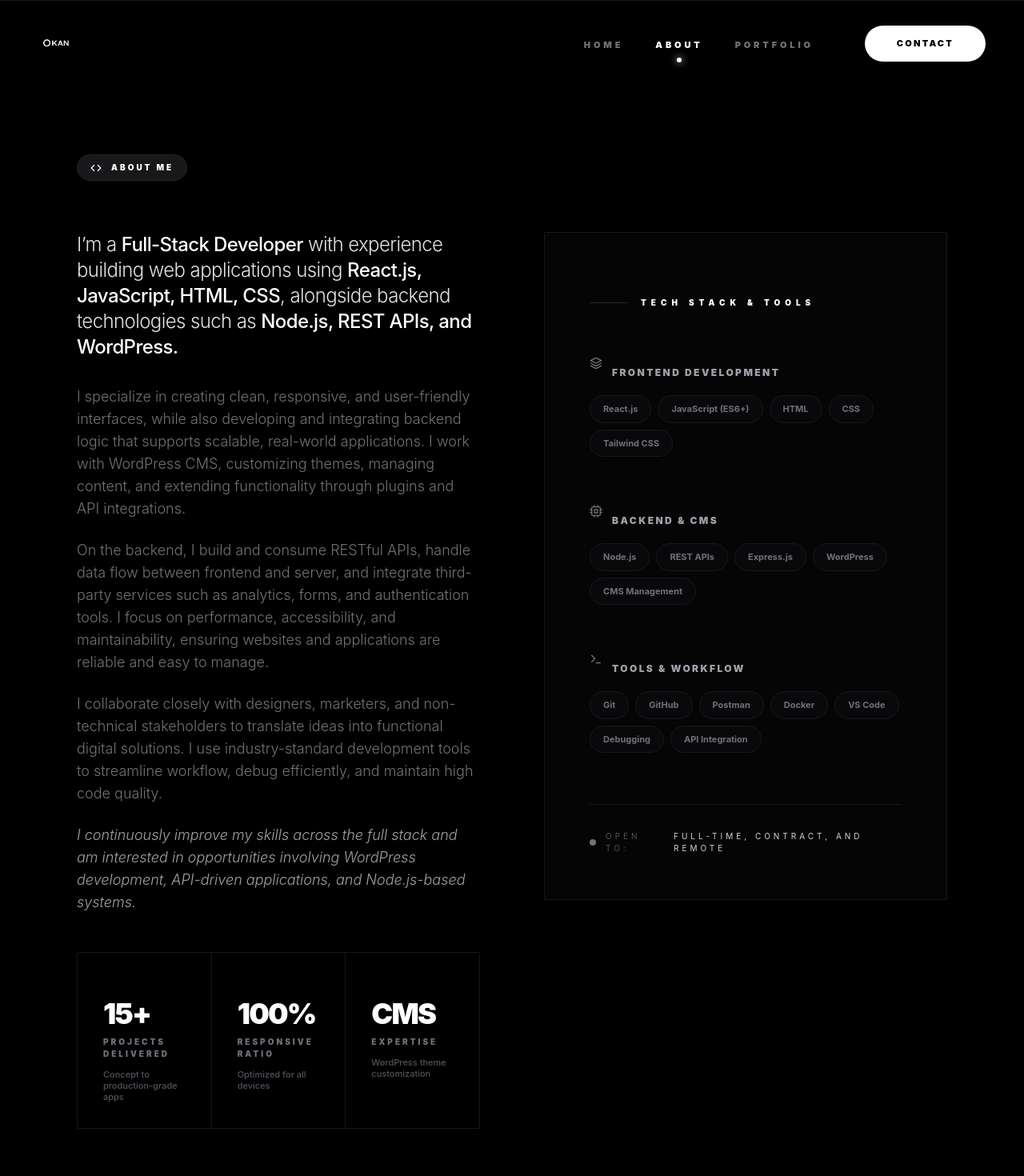
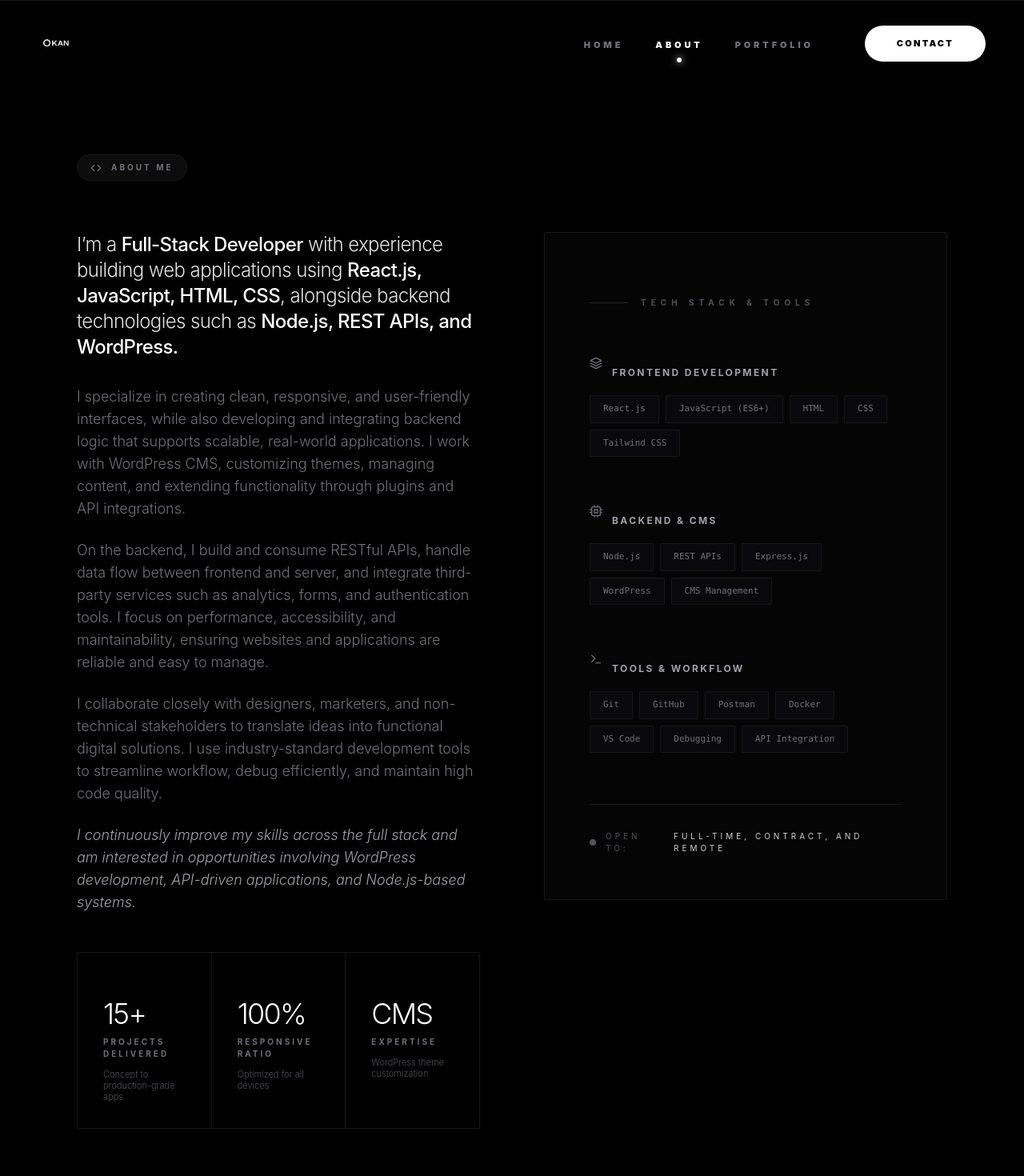
Before and after one commit to Perpetualisi/Isi-Portfolio2, a React (Vite) app: page /about in a window 1280 px wide. Shown: the top 1470 px of the page at 80% size. Built offline with nearby package versions, Linux system fonts and the light colour scheme.

Commit message:
feat: enhance About and Portfolio layout with cinematic spacing and larger typography

```diff
--- a/src/Components/About/About.jsx
+++ b/src/Components/About/About.jsx
@@ -1,6 +1,7 @@
-import React, { useRef } from "react";
+import React from "react";
 import { motion, useInView } from "framer-motion";
 import { FiCode, FiLayers, FiTerminal, FiCpu } from "react-icons/fi";
+import { useRef } from "react";
 
 const SKILL_CATEGORIES = [
   {
@@ -28,18 +29,39 @@ const achievements = [
 
 const CinematicParagraph = ({ children, className = "", delay = 0 }) => {
   const ref = useRef(null);
-  const isInView = useInView(ref, { once: false, amount: 0.4 });
+  const isInView = useInView(ref, { once: false, amount: 0.5, margin: "-100px" });
 
   return (
     <motion.p
       ref={ref}
       className={className}
-      initial={{ opacity: 0.15 }}
-      animate={{ opacity: isInView ? 1 : 0.15 }}
-      transition={{ duration: 0.8, delay: delay }}
+      initial={{ opacity: 0.1, y: 10 }}
+      animate={{
+        opacity: isInView ? 1 : 0.3,
+        y: isInView ? 0 : 10,
+        scale: isInView ? 1 : 0.98,
+      }}
+      transition={{ duration: 0.8, delay: delay, ease: [0.16, 1, 0.3, 1] }}
     >
       {children}
     </motion.p>
+  );
+};
+
+const CinematicSection = ({ children, className = "", delay = 0 }) => {
+  const ref = useRef(null);
+  const isInView = useInView(ref, { once: false, amount: 0.2, margin: "-50px" });
+
+  return (
+    <motion.div
+      ref={ref}
+      className={className}
+      initial={{ opacity: 0.2, y: 20 }}
+      animate={{ opacity: isInView ? 1 : 0.2, y: isInView ? 0 : 20 }}
+      transition={{ duration: 0.8, delay: delay, ease: "easeOut" }}
+    >
+      {children}
+    </motion.div>
   );
 };
 
@@ -47,28 +69,27 @@ const About = () => {
   return (
     <section
       id="about"
-      className="bg-[#000000] text-white pt-48 pb-32 px-6 sm:px-12 lg:px-24 border-t border-zinc-900 relative"
+      className="bg-[#000000] text-white pt-48 pb-32 px-6 sm:px-12 lg:px-24 border-t border-zinc-900 relative scroll-mt-20"
     >
       <div className="max-w-7xl mx-auto">
-
-        {/* HEADING */}
+        {/* Heading */}
         <motion.div
           className="mb-16 flex items-center gap-3"
           initial={{ opacity: 0, x: -20 }}
           whileInView={{ opacity: 1, x: 0 }}
           viewport={{ once: true }}
+          transition={{ duration: 0.6 }}
         >
-          <div className="inline-flex items-center gap-3 px-4 py-2 rounded-full bg-zinc-900 border border-zinc-800">
-            <FiCode className="text-white text-sm" />
-            <span className="text-[10px] uppercase tracking-[0.3em] font-black text-white">
+          <div className="inline-flex items-center gap-3 px-4 py-2 rounded-full bg-zinc-900/50 border border-zinc-800/50 backdrop-blur-sm">
+            <FiCode className="text-zinc-500 text-sm" />
+            <span className="text-[10px] uppercase tracking-[0.3em] font-bold text-zinc-500">
               About Me
             </span>
           </div>
         </motion.div>
 
         <div className="grid lg:grid-cols-2 gap-20 items-start">
-
-          {/* BIO SECTION */}
+          {/* Bio Section */}
           <div className="space-y-12">
             <div className="space-y-8">
               <CinematicParagraph className="text-zinc-200 leading-relaxed text-xl md:text-2xl font-light tracking-tight">
@@ -94,59 +115,75 @@ const About = () => {
               </div>
             </div>
 
-            {/* ACHIEVEMENT GRID */}
-            <div className="grid grid-cols-1 sm:grid-cols-3 gap-px bg-zinc-900 border border-zinc-900 rounded-sm overflow-hidden">
+            {/* Achievement Grid */}
+            <CinematicSection className="grid grid-cols-1 sm:grid-cols-3 gap-px bg-zinc-900 border border-zinc-900 overflow-hidden rounded-sm">
               {achievements.map((item, i) => (
-                <div key={i} className="p-8 bg-black">
-                  <h4 className="text-4xl font-black text-white mb-2 tracking-tighter">{item.count}</h4>
-                  <p className="text-[10px] text-zinc-500 uppercase tracking-[0.3em] font-black mb-3">{item.label}</p>
-                  <p className="text-zinc-600 text-[11px] leading-tight font-medium">{item.detail}</p>
-                </div>
+                <motion.div
+                  key={i}
+                  className="p-8 bg-black hover:bg-zinc-950 transition-all cursor-default"
+                  whileHover={{ backgroundColor: "#050505" }}
+                >
+                  <h4 className="text-4xl font-light text-white mb-2 tracking-tighter">{item.count}</h4>
+                  <p className="text-[10px] text-zinc-500 uppercase tracking-[0.3em] font-bold mb-3">{item.label}</p>
+                  <p className="text-zinc-600 text-[11px] leading-tight font-light">{item.detail}</p>
+                </motion.div>
               ))}
-            </div>
+            </CinematicSection>
           </div>
 
-          {/* TECHNICAL ARSENAL */}
-          <div className="bg-[#050505] border border-zinc-900 p-10 md:p-14 rounded-sm sticky top-32">
-            <h3 className="text-[10px] font-black mb-12 uppercase tracking-[0.6em] text-white flex items-center gap-4">
+          {/* Technical Arsenal */}
+          <CinematicSection className="bg-[#050505] border border-zinc-900 p-10 md:p-14 rounded-sm sticky top-32">
+            <h3 className="text-[10px] font-bold mb-12 uppercase tracking-[0.6em] text-zinc-600 flex items-center gap-4">
               <span className="w-12 h-[1px] bg-zinc-800" />
               Tech Stack & Tools
             </h3>
 
             <div className="space-y-12">
               {SKILL_CATEGORIES.map((category, idx) => (
-                <div key={idx} className="space-y-5">
+                <motion.div
+                  key={idx}
+                  className="space-y-5"
+                  initial={{ opacity: 0, y: 10 }}
+                  whileInView={{ opacity: 1, y: 0 }}
+                  viewport={{ once: false, amount: 0.5 }}
+                  transition={{ delay: idx * 0.1, duration: 0.5 }}
+                >
                   <div className="flex items-center gap-3">
                     {category.icon}
-                    <h4 className="text-xs font-black text-zinc-400 uppercase tracking-[0.2em]">
+                    <h4 className="text-xs font-bold text-zinc-400 uppercase tracking-[0.2em]">
                       {category.title}
                     </h4>
                   </div>
                   <div className="flex flex-wrap gap-2">
                     {category.skills.map((skill) => (
-                      <span
+                      <motion.span
                         key={skill}
-                        className="px-4 py-2 bg-zinc-950 border border-zinc-900 rounded-full text-[11px] font-bold text-zinc-500 hover:text-white hover:border-white transition-all duration-300"
+                        className="px-4 py-2 bg-zinc-950 border border-zinc-900 rounded-sm text-[11px] font-mono text-zinc-500 hover:text-white hover:border-zinc-400 transition-all duration-500 cursor-default"
+                        whileHover={{ scale: 1.05, y: -2 }}
                       >
                         {skill}
-                      </span>
+                      </motion.span>
                     ))}
                   </div>
-                </div>
+                </motion.div>
               ))}
             </div>
 
-            <div className="mt-16 pt-8 border-t border-zinc-900">
+            <motion.div
+              className="mt-16 pt-8 border-t border-zinc-900"
+              initial={{ opacity: 0 }}
+              whileInView={{ opacity: 1 }}
+              transition={{ delay: 0.5 }}
+            >
               <p className="text-[10px] uppercase tracking-[0.4em] text-zinc-600 flex items-center gap-3">
                 <span className="relative flex h-2 w-2">
-                  <span className="animate-ping absolute inline-flex h-full w-full rounded-full bg-white opacity-20"></span>
-                  <span className="relative inline-flex rounded-full h-2 w-2 bg-zinc-500"></span>
+                  <span className="animate-ping absolute inline-flex h-full w-full rounded-full bg-zinc-800 opacity-75"></span>
+                  <span className="relative inline-flex rounded-full h-2 w-2 bg-zinc-600"></span>
                 </span>
                 Open to: <span className="text-zinc-300">Full-time, Contract, and Remote</span>
               </p>
-            </div>
-          </div>
-
+            </motion.div>
+          </CinematicSection>
         </div>
       </div>
     </section>
--- a/src/Components/Portfolio/Portfolio.jsx
+++ b/src/Components/Portfolio/Portfolio.jsx
@@ -1,7 +1,11 @@
-import React, { useRef, useMemo } from "react";
+import React, { useRef, useMemo } from "react"; // Added useMemo here
 import { motion, useInView } from "framer-motion";
 import { FiCode, FiGithub, FiExternalLink, FiArrowUpRight } from "react-icons/fi";
 import Portfolio_Data from "../../assets/portfolio_data";
+
+// ============================================================================
+// CONSTANTS & CONFIGURATION
+// ============================================================================
 
 const ANIMATION_CONFIG = {
   easings: {
@@ -15,57 +19,112 @@ const ANIMATION_CONFIG = {
 };
 
 const MAX_VISIBLE_TAGS = 3;
-const INTERSECTION_THRESHOLD = 0.3;
+const INTERSECTION_THRESHOLD = 0.2;
+
+// ============================================================================
+// ANIMATION VARIANTS
+// ============================================================================
 
 const containerVariants = {
   hidden: { opacity: 0 },
   visible: {
     opacity: 1,
-    transition: { staggerChildren: 0.15, delayChildren: 0.2 },
+    transition: {
+      staggerChildren: 0.12,
+      delayChildren: 0.15,
+    },
   },
 };
 
+const cardVariants = {
+  hidden: { opacity: 0, y: 30, scale: 0.98 },
+  visible: {
+    opacity: 1,
+    y: 0,
+    scale: 1,
+    transition: {
+      duration: ANIMATION_CONFIG.durations.slow,
+      ease: ANIMATION_CONFIG.easings.smooth,
+    },
+  },
+};
+
+const headerVariants = {
+  hidden: { opacity: 0, x: -20 },
+  visible: {
+    opacity: 1,
+    x: 0,
+    transition: { duration: ANIMATION_CONFIG.durations.default },
+  },
+};
+
+const titleVariants = {
+  hidden: { opacity: 0, y: 20 },
+  visible: {
+    opacity: 1,
+    y: 0,
+    transition: {
+      duration: ANIMATION_CONFIG.durations.default,
+      ease: ANIMATION_CONFIG.easings.smooth,
+    },
+  },
+};
+
+// ============================================================================
+// SUB-COMPONENTS
+// ============================================================================
+
 const ProjectImage = ({ image, title }) => (
-  <div className="relative aspect-video overflow-hidden bg-black">
+  <div className="relative aspect-video overflow-hidden bg-zinc-900">
     <motion.img
       src={image}
       alt={`${title} preview`}
-      className="w-full h-full object-cover transition-all duration-1000 ease-out group-hover:scale-110"
+      className="w-full h-full object-cover transition-all duration-700 ease-out group-hover:scale-105"
+      style={{ filter: "grayscale(0.2)" }}
+      whileHover={{ filter: "grayscale(0)" }}
       loading="lazy"
+      decoding="async"
     />
-    {/* Cinematic Overlay: Darkens the image until hover */}
-    <div className="absolute inset-0 bg-black/40 group-hover:bg-transparent transition-colors duration-700" />
-    <div className="absolute inset-0 bg-gradient-to-t from-black via-transparent to-transparent opacity-80" />
+    <div
+      className="absolute inset-0 bg-gradient-to-t from-zinc-950/90 via-zinc-950/40 to-transparent pointer-events-none"
+      aria-hidden="true"
+    />
   </div>
 );
 
 const TechTags = ({ tags }) => {
   const visibleTags = useMemo(() => tags.slice(0, MAX_VISIBLE_TAGS), [tags]);
   return (
-    <div className="absolute bottom-4 left-4 flex flex-wrap gap-2 z-20">
+    <div className="absolute bottom-4 left-4 flex flex-wrap gap-2" role="list">
       {visibleTags.map((tag) => (
         <span
           key={tag}
-          className="px-3 py-1 text-[8px] uppercase tracking-[0.2em] font-black bg-white text-black rounded-full shadow-2xl"
+          role="listitem"
+          className="px-2.5 py-1 text-[9px] uppercase tracking-wider font-bold bg-white/10 backdrop-blur-md border border-white/20 text-white rounded-md shadow-lg"
         >
           {tag}
         </span>
       ))}
+      {tags.length > MAX_VISIBLE_TAGS && (
+        <span className="px-2.5 py-1 text-[9px] uppercase tracking-wider font-bold bg-white/5 backdrop-blur-md border border-white/10 text-zinc-400 rounded-md">
+          +{tags.length - MAX_VISIBLE_TAGS}
+        </span>
+      )}
     </div>
   );
 };
 
 const ProjectLinks = ({ githubUrl, demoUrl }) => (
-  <div className="flex items-center justify-between gap-3 mt-auto pt-6 border-t border-zinc-900">
+  <div className="flex items-center justify-between gap-3 mt-auto pt-5 border-t border-zinc-800/50">
     {githubUrl && (
       <a
         href={githubUrl}
         target="_blank"
         rel="noopener noreferrer"
-        className="flex items-center gap-2 text-[9px] uppercase tracking-widest font-black text-zinc-600 hover:text-white transition-all duration-300"
+        className="flex items-center gap-2 text-[10px] uppercase font-bold text-zinc-500 hover:text-white transition-colors duration-200"
       >
         <FiGithub size={14} />
-        <span>Source_Code</span>
+        <span>Source</span>
       </a>
     )}
     {demoUrl && (
@@ -73,9 +132,11 @@ const ProjectLinks = ({ githubUrl, demoUrl }) => (
         href={demoUrl}
         target="_blank"
         rel="noopener noreferrer"
-        className="px-5 py-2 bg-white text-black text-[9px] font-black uppercase tracking-widest hover:bg-zinc-200 transition-all duration-300 rounded-full flex items-center gap-2"
+        className="group/btn relative overflow-hidden px-4 py-2 rounded-lg bg-white text-black text-[10px] font-black uppercase tracking-wider transition-all duration-200 hover:bg-zinc-100 active:scale-95"
       >
-        Live <FiExternalLink size={12} />
+        <span className="relative z-10 flex items-center gap-1.5">
+          Live Demo <FiExternalLink size={12} />
+        </span>
       </a>
     )}
   </div>
@@ -88,43 +149,38 @@ const ProjectCard = React.memo(({ project }) => {
   return (
     <motion.article
       ref={cardRef}
-      variants={{
-        hidden: { opacity: 0, y: 40 },
-        visible: { opacity: 1, y: 0 }
+      variants={cardVariants}
+      initial="hidden"
+      whileInView="visible"
+      viewport={{ once: true, margin: "-50px" }}
+      animate={{
+        filter: isInView ? "brightness(1) grayscale(0%)" : "brightness(0.6) grayscale(30%)",
       }}
-      animate={{
-        // Cinematic Focus: Dims and blurs cards that aren't in the "center" of the view
-        opacity: isInView ? 1 : 0.3,
-        filter: isInView ? "grayscale(0%) blur(0px)" : "grayscale(100%) blur(2px)",
-        scale: isInView ? 1 : 0.95
-      }}
-      transition={{ duration: 0.8, ease: ANIMATION_CONFIG.easings.smooth }}
-      className="group relative flex flex-col bg-[#050505] border border-zinc-900 rounded-2xl overflow-hidden hover:border-white/20 transition-all duration-700"
+      className="group relative flex flex-col bg-zinc-950 border border-zinc-800/80 rounded-xl overflow-hidden hover:border-zinc-600 transition-all duration-500"
     >
-      <div className="relative overflow-hidden">
+      <div className="relative">
         <ProjectImage image={project.image} title={project.title} />
         <TechTags tags={project.tags} />
       </div>
-
-      <div className="p-8 flex flex-col flex-grow">
-        <div className="flex justify-between items-start mb-4">
-          <h3 className="text-xl font-black text-white tracking-tighter uppercase leading-none">
+      <div className="p-6 flex flex-col flex-grow">
+        <div className="flex justify-between items-start gap-3 mb-3">
+          <h3 className="text-lg font-bold text-white group-hover:text-white transition-colors duration-300">
             {project.title}
           </h3>
-          <div className="p-2 rounded-full border border-zinc-800 group-hover:border-white transition-colors duration-500">
-            <FiArrowUpRight className="text-zinc-600 group-hover:text-white transition-transform duration-500 group-hover:rotate-45" size={16} />
+          <FiArrowUpRight className="text-zinc-600 group-hover:text-white transition-all duration-300 transform group-hover:translate-x-1 group-hover:-translate-y-1" size={18} />
         </div>
-        </div>
-
-        <p className="text-zinc-500 text-sm leading-relaxed font-light mb-8 line-clamp-3 group-hover:text-zinc-300 transition-colors duration-500">
+        <p className="text-zinc-400 text-sm leading-relaxed line-clamp-3 mb-6 flex-grow">
           {project.description}
         </p>
-
         <ProjectLinks githubUrl={project.link} demoUrl={project.demo} />
       </div>
     </motion.article>
   );
 });
+
+// ============================================================================
+// MAIN PORTFOLIO COMPONENT
+// ============================================================================
 
 const Portfolio = () => {
   const validProjects = useMemo(
@@ -133,39 +189,49 @@ const Portfolio = () => {
   );
 
   return (
-    <section id="portfolio" className="relative bg-black text-white px-6 py-20">
+    <section
+      id="portfolio"
+      aria-labelledby="portfolio-heading"
+      className="portfolio-section relative bg-black text-white px-6 overflow-hidden"
+    >
       <div className="max-w-7xl mx-auto">
-        <h1 className="sr-only">Portfolio - Featured Projects</h1>
+        <h1 id="portfolio-heading" className="sr-only">Portfolio - Featured Projects</h1>
 
-        {/* HEADER SECTION */}
-        <header className="pt-12 md:pt-16 mb-24 flex flex-col md:flex-row md:items-end justify-between gap-12">
-          <div className="space-y-6">
+        {/* HEADER SECTION - Reduced pt-24/32 to pt-12/16 to bring it upwards */}
+        <header className="pt-12 md:pt-16 mb-12 md:mb-16 space-y-6">
           <motion.div
-              initial={{ opacity: 0, x: -20 }}
-              whileInView={{ opacity: 1, x: 0 }}
-              className="flex items-center gap-4 text-zinc-500"
+            variants={headerVariants}
+            initial="hidden"
+            whileInView="visible"
+            viewport={{ once: true }}
+            className="flex items-center gap-2 text-zinc-500"
           >
-              <div className="h-[1px] w-8 bg-zinc-800" />
-              <span className="text-[10px] font-black uppercase tracking-[0.5em]">Selected_Works_Archive</span>
+            <FiCode size={20} />
+            <span className="text-xs font-black uppercase tracking-[0.3em]">Selected Works</span>
           </motion.div>
 
+          <div className="flex flex-col md:flex-row md:items-end md:justify-between gap-6">
             <motion.h2
-              initial={{ opacity: 0, y: 30 }}
-              whileInView={{ opacity: 1, y: 0 }}
-              className="text-6xl md:text-8xl lg:text-9xl font-black tracking-tighter leading-[0.8] uppercase"
+              variants={titleVariants}
+              initial="hidden"
+              whileInView="visible"
+              viewport={{ once: true }}
+              className="text-5xl md:text-7xl lg:text-8xl font-black tracking-tighter leading-[0.9]"
             >
               Featured<br />
-              <span className="text-zinc-900 outline-text">Projects</span>
+              <span className="text-zinc-800 outline-text">Projects</span>
             </motion.h2>
-          </div>
 
             <motion.blockquote
               initial={{ opacity: 0 }}
               whileInView={{ opacity: 1 }}
-            className="max-w-[280px] text-zinc-600 text-[11px] uppercase tracking-widest leading-loose border-l border-zinc-900 pl-6 italic"
+              viewport={{ once: true }}
+              transition={{ delay: 0.2 }}
+              className="max-w-xs text-zinc-500 text-sm italic border-l-2 border-zinc-800 pl-4"
             >
-            "Engineering isn't just about code; it's about creating intuitive digital architecture."
+              <p>"Engineering isn't just about code; it's about creating intuitive digital architecture."</p>
             </motion.blockquote>
+          </div>
         </header>
 
         {/* GRID SECTION */}
@@ -173,8 +239,8 @@ const Portfolio = () => {
           variants={containerVariants}
           initial="hidden"
           whileInView="visible"
-          viewport={{ once: true }}
-          className="grid grid-cols-1 md:grid-cols-2 lg:grid-cols-3 gap-8 md:gap-10"
+          viewport={{ once: true, margin: "-100px" }}
+          className="grid grid-cols-1 md:grid-cols-2 lg:grid-cols-3 gap-6 lg:gap-8 xl:gap-10"
         >
           {validProjects.map((project, index) => (
             <ProjectCard key={project.id || index} project={project} />
@@ -182,25 +248,30 @@ const Portfolio = () => {
         </motion.div>
 
         {/* FOOTER CTA */}
-        <footer className="mt-32 pb-20 text-center">
+        <footer className="py-20 md:py-32 text-center">
           <motion.a
             href="https://github.com/Perpetualisi/"
             target="_blank"
             rel="noopener noreferrer"
-            whileHover={{ scale: 1.05 }}
-            whileTap={{ scale: 0.95 }}
-            className="inline-flex items-center gap-6 px-12 py-6 bg-white text-black rounded-full text-[10px] font-black uppercase tracking-[0.3em] transition-all hover:bg-zinc-200"
+            whileHover={{ y: -5 }}
+            whileTap={{ scale: 0.98 }}
+            className="inline-flex items-center gap-4 px-10 py-5 bg-zinc-900 border border-zinc-800 hover:border-zinc-400 rounded-full text-xs font-bold uppercase tracking-widest transition-all"
           >
-            Terminal Archive <FiGithub size={18} />
+            Explore Archive <FiGithub size={18} />
           </motion.a>
         </footer>
       </div>
 
       <style jsx>{`
+        .portfolio-section {
+          scroll-margin-top: 100px;
+        }
+
         .outline-text {
-          -webkit-text-stroke: 1.5px #18181b;
+          -webkit-text-stroke: 1px #27272a;
           -webkit-text-fill-color: transparent;
         }
+
         .sr-only {
           position: absolute;
           width: 1px;
```
Lines whose indentation alone changed are shown as unchanged.
